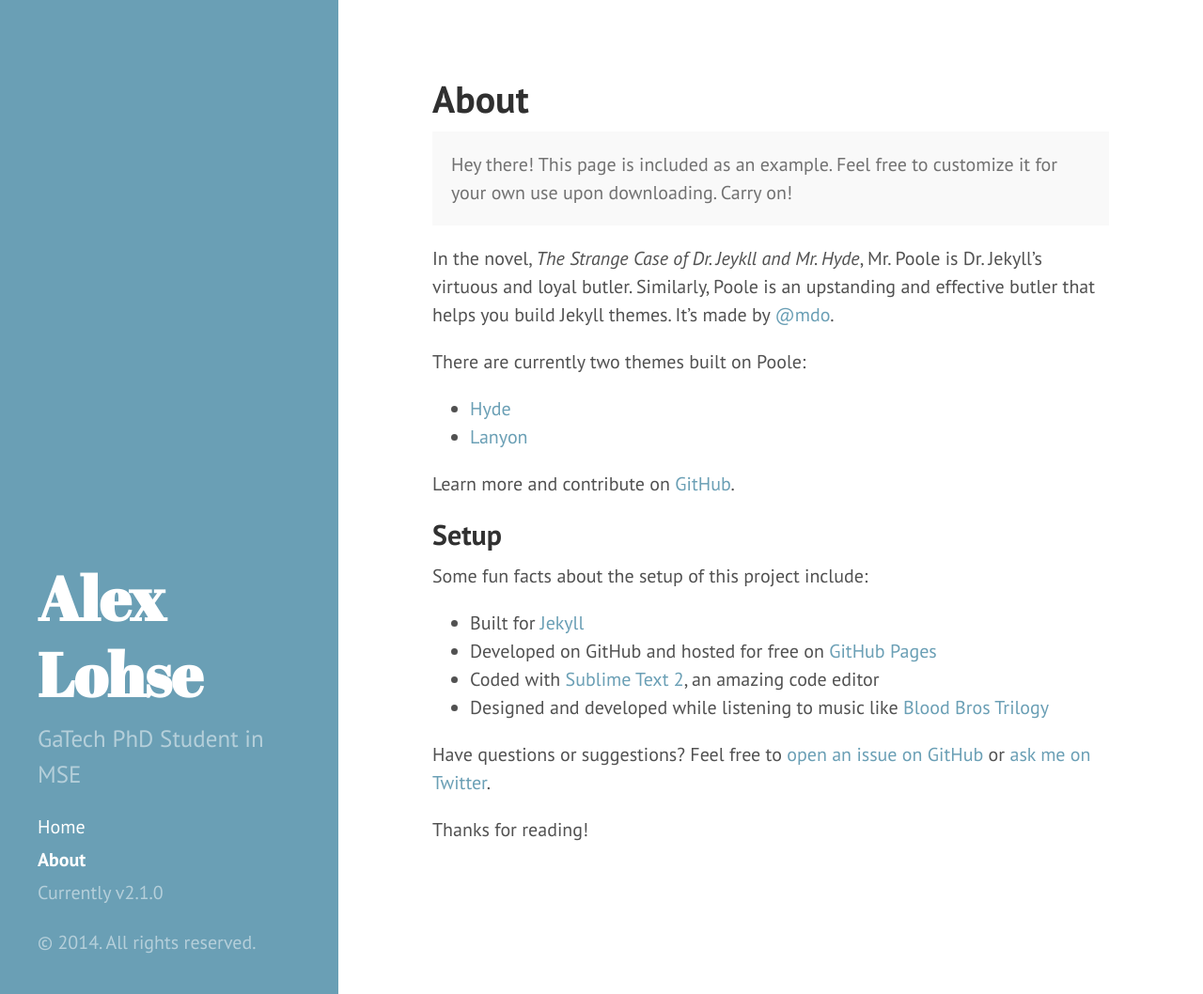
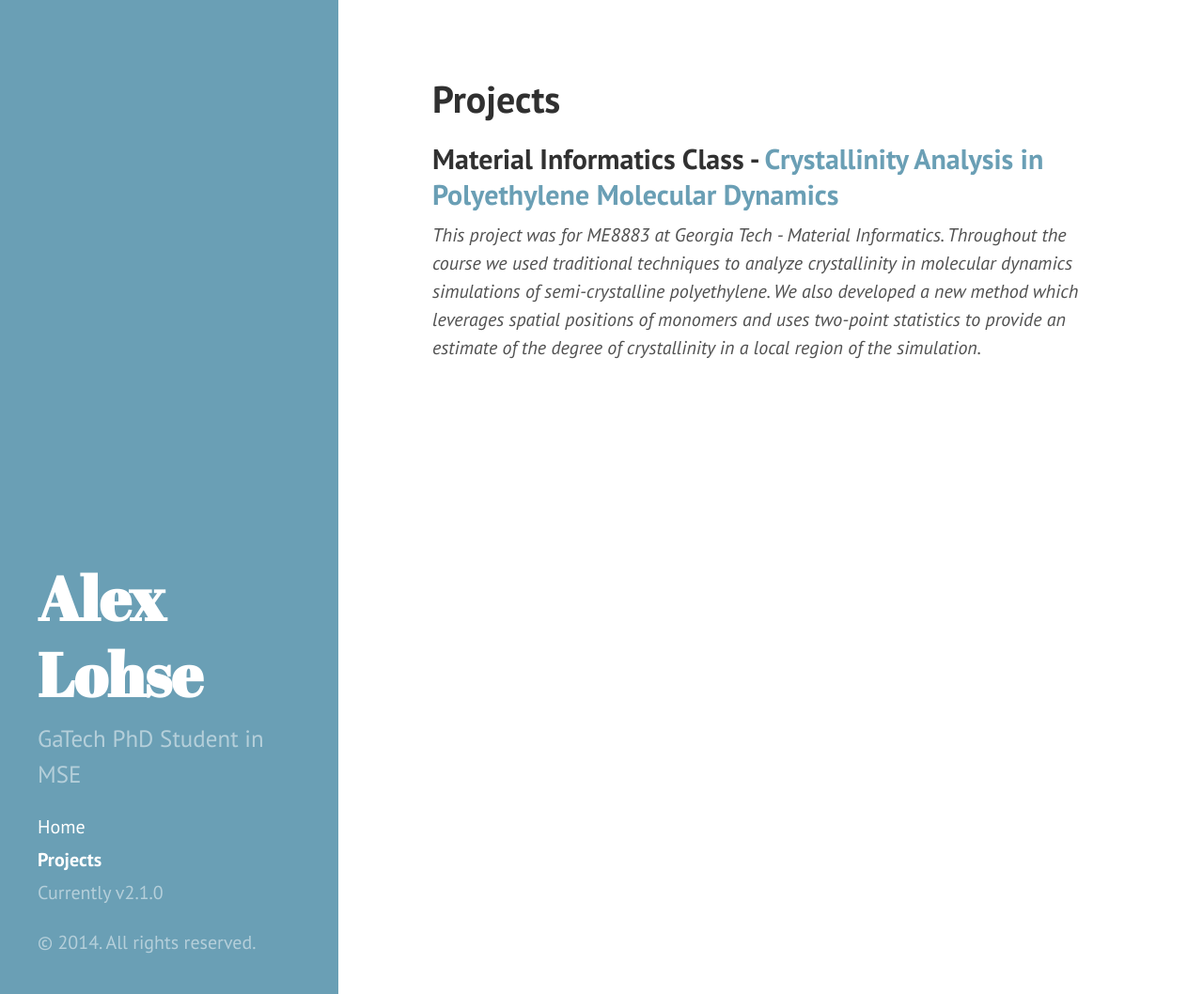
Before and after one commit to alohse/Stylized-Homepage, a Jekyll site: the page built from about.md, in a window 1280 px wide and 1058 px high. Shown: the whole window at 94% size. Built offline with Jekyll 4.4.1, drawn with Linux system fonts in a browser that asks for light colours; Markdown is read by kramdown in place of the engine named in the settings.

Commit message:
Update about.md

```diff
--- a/about.md
+++ b/about.md
@@ -1,30 +1,7 @@
 ---
 layout: page
-title: About
+title: Projects
 ---
 
-<p class="message">
-  Hey there! This page is included as an example. Feel free to customize it for your own use upon downloading. Carry on!
-</p>
-
-In the novel, *The Strange Case of Dr. Jeykll and Mr. Hyde*, Mr. Poole is Dr. Jekyll's virtuous and loyal butler. Similarly, Poole is an upstanding and effective butler that helps you build Jekyll themes. It's made by [@mdo](https://twitter.com/mdo).
-
-There are currently two themes built on Poole:
-
-* [Hyde](http://hyde.getpoole.com)
-* [Lanyon](http://lanyon.getpoole.com)
-
-Learn more and contribute on [GitHub](https://github.com/poole).
-
-## Setup
-
-Some fun facts about the setup of this project include:
-
-* Built for [Jekyll](http://jekyllrb.com)
-* Developed on GitHub and hosted for free on [GitHub Pages](https://pages.github.com)
-* Coded with [Sublime Text 2](http://sublimetext.com), an amazing code editor
-* Designed and developed while listening to music like [Blood Bros Trilogy](https://soundcloud.com/maddecent/sets/blood-bros-series)
-
-Have questions or suggestions? Feel free to [open an issue on GitHub](https://github.com/poole/issues/new) or [ask me on Twitter](https://twitter.com/mdo).
-
-Thanks for reading!
+##Material Informatics Class - [Crystallinity Analysis in Polyethylene Molecular Dynamics](http://alohse.github.io/MIC-Polymer-MD-Simulations)
+_This project was for ME8883 at Georgia Tech - Material Informatics. Throughout the course we used traditional techniques to analyze crystallinity in molecular dynamics simulations of semi-crystalline polyethylene. We also developed a new method which leverages spatial positions of monomers and uses two-point statistics to provide an estimate of the degree of crystallinity in a local region of the simulation._
```
